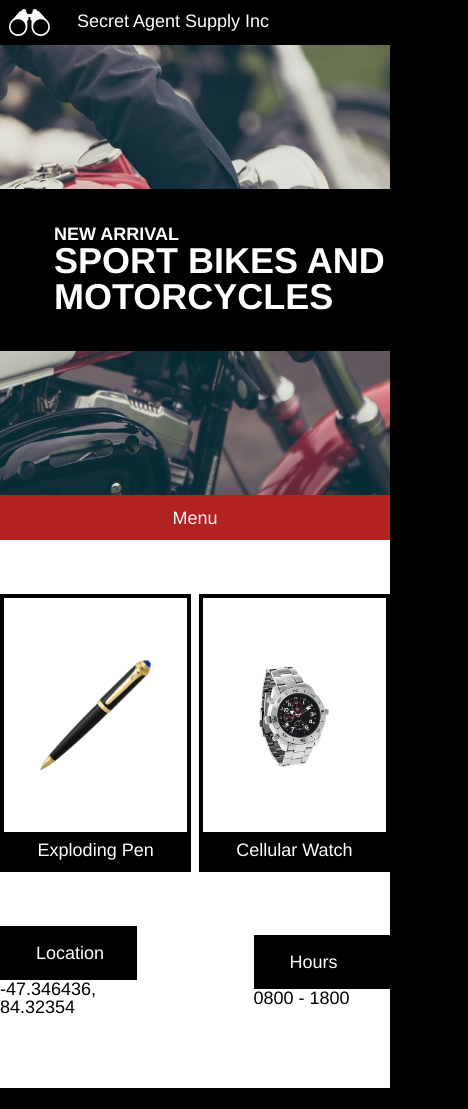
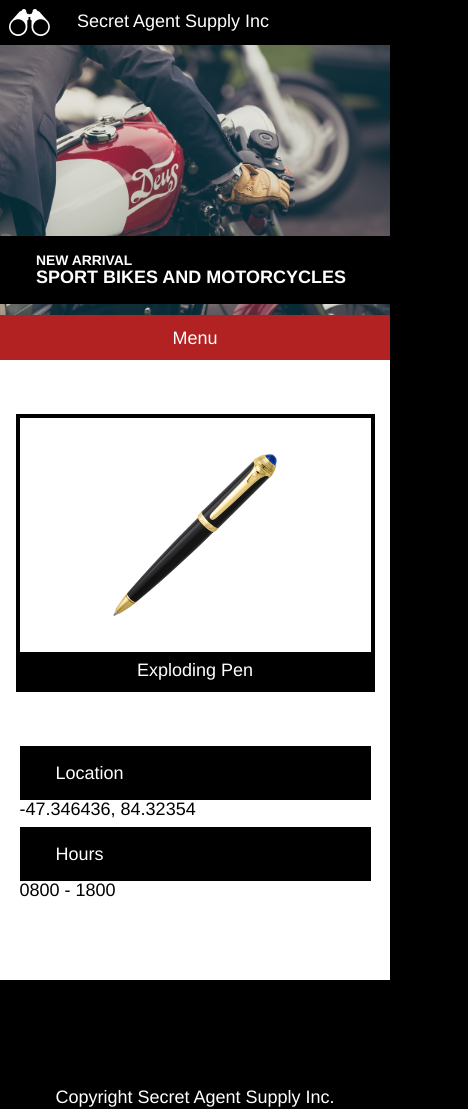
Before and after one commit to KennethLarin/SecretAgent, a plain HTML site: page index.html in a window 390 px wide. Shown: the top 1109 px of the page, 468 px wide, since content can reach past the window. Drawn offline with Linux system fonts and the light colour scheme.

Commit message:
finished the smartphone query section

```diff
--- a/index.html
+++ b/index.html
@@ -50,7 +50,7 @@
           </div>
           <p>Exploding Pen</p>
         </div>
-        <div class="item">
+        <div class="item" id="watch">
           <div class="image">
             <img src="./resources/images/watch.png" alt="A silver analog watch">
           </div>
--- a/resources/css/style.css
+++ b/resources/css/style.css
@@ -191,7 +191,7 @@ footer {
   height: 5rem;
   display: flex;
   align-items: center;
-  padding: 4rem;
+  padding: 4rem 0;
 }
 
 .footerbox {
@@ -233,3 +233,57 @@ footer {
     padding: 0.75rem;
   }
 }
+
+/* Smartphone screen */
+
+@media only screen and (max-width: 470px) {
+
+  /* jumbotron Section */
+  .jumbotron {
+    height: 15rem;
+  }
+
+  .title {
+    padding: 1rem 2rem;
+    margin-top: 10rem;
+  }
+
+  .title h2 {
+    font-size: 0.77rem;
+  }
+
+  .title h1 {
+    font-size: 1rem;
+  }
+
+  /* conteiner Section */
+
+  .contentbox {
+    align-items: center;
+    justify-content: center;
+  }
+
+  .item {
+    width: 90%;
+  }
+
+  #watch {
+    display: none;
+  }
+
+  /* Information Section */
+  .infobox {
+    flex-flow: column;
+  }
+
+  .location,
+  .hours {
+    width: 90%;
+    margin-bottom: 0.5rem;
+  }
+
+  /* footer section */
+  .footerbox {
+    text-align: center;
+  }
+}
```
